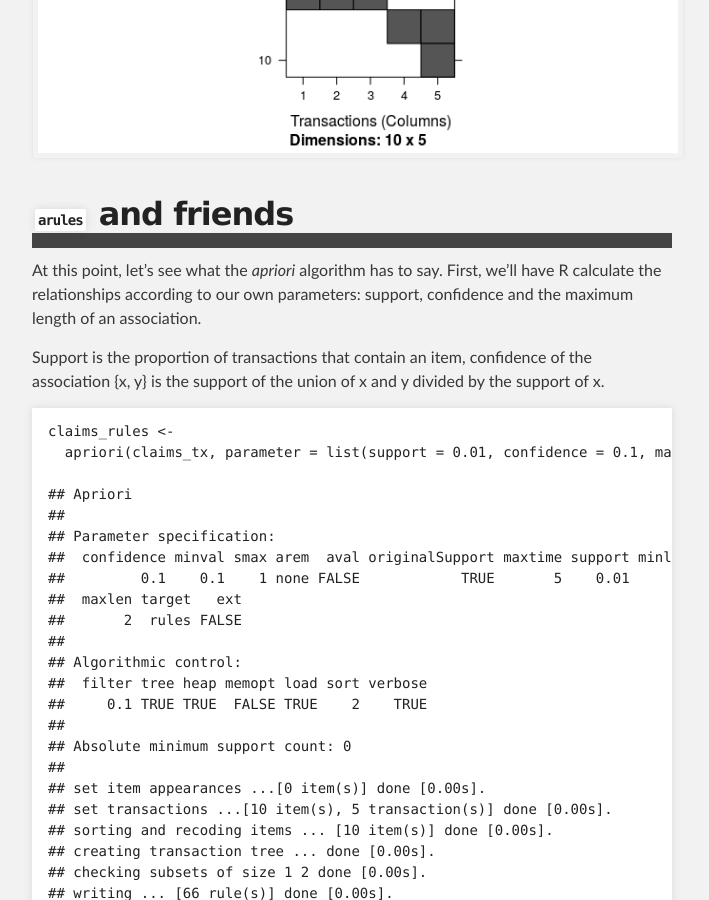
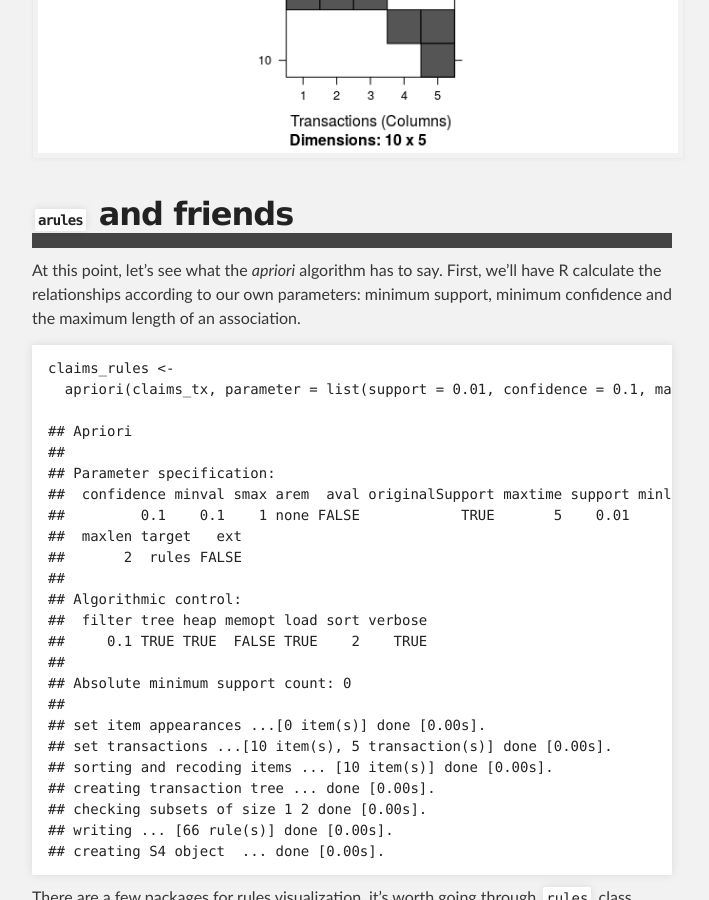
Before and after one commit to mustafaascha/mustafaascha.github.io, a Jekyll site: the page built from _posts/2016-09-29-Transactions_Data.md, in a window 1280 px wide and 900 px high, scrolled down 4542 px. Shown: the whole window, without its empty margins (288-997 px from the left). Built offline with Jekyll 4.4.1, drawn with Linux system fonts in a browser that asks for light colours.

Commit message:
Update 2016-09-29-Transactions_Data.md

```diff
--- a/_posts/2016-09-29-Transactions_Data.md
+++ b/_posts/2016-09-29-Transactions_Data.md
@@ -229,12 +229,9 @@ visualization:
 
 At this point, let's see what the *apriori* algorithm has to say. First,
 we'll have R calculate the relationships according to our own
-parameters: support, confidence and the maximum length of an
+parameters: minimum support, minimum confidence and the maximum length of an
 association.
 
-Support is the proportion of transactions that contain an item,
-confidence of the association {x, y} is the support of the union of x
-and y divided by the support of x.
 
     claims_rules <-
       apriori(claims_tx, parameter = list(support = 0.01, confidence = 0.1, maxlen = 2))
```
